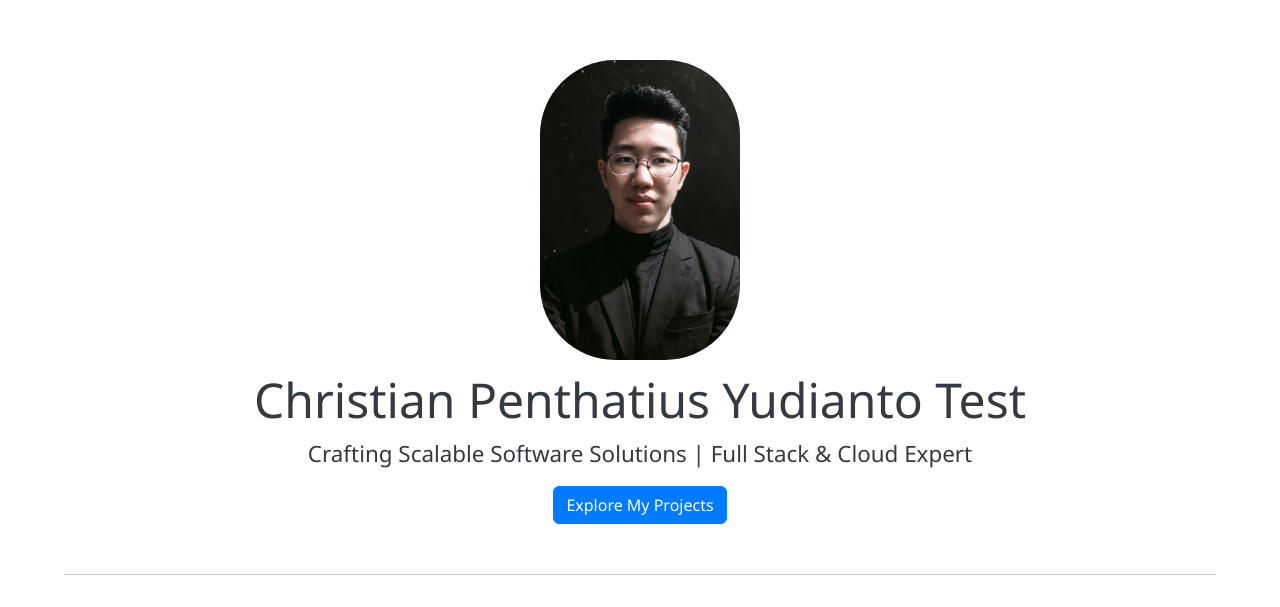
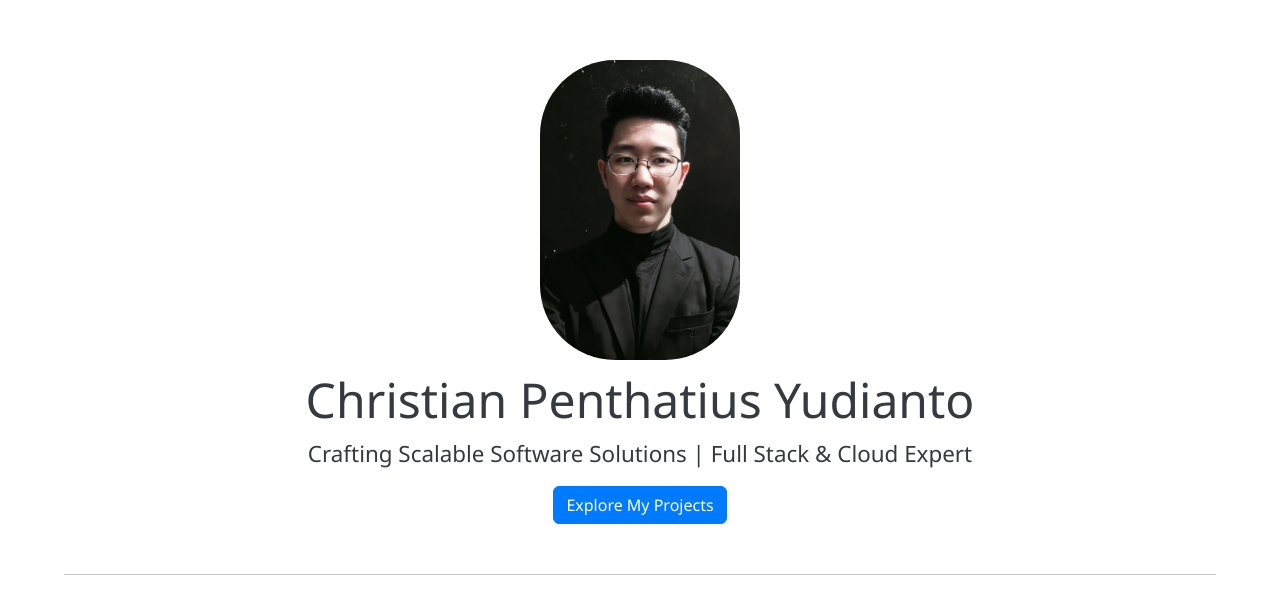
Before and after one commit to chrispentha/my-portfolio, a plain HTML site: page index.html in a window 1280 px wide. Shown: the part 70-677 px from the top of the page. Drawn offline with Linux system fonts and the light colour scheme.

Commit message:
Testing 1. Undo to the latest version

```diff
--- a/index.html
+++ b/index.html
@@ -182,7 +182,7 @@
 
                     <!-- Info section -->
                     <div class="info" data-aos="fade-in" data-aos-delay="300">
-                        <h1 data-aos="fade-right" data-aos-delay="400">Christian Penthatius Yudianto Test</h1>
+                        <h1 data-aos="fade-right" data-aos-delay="400">Christian Penthatius Yudianto</h1>
                         <p data-aos="fade-left" data-aos-delay="500">
                             Crafting Scalable Software Solutions | Full Stack & Cloud Expert
                         </p>
```
